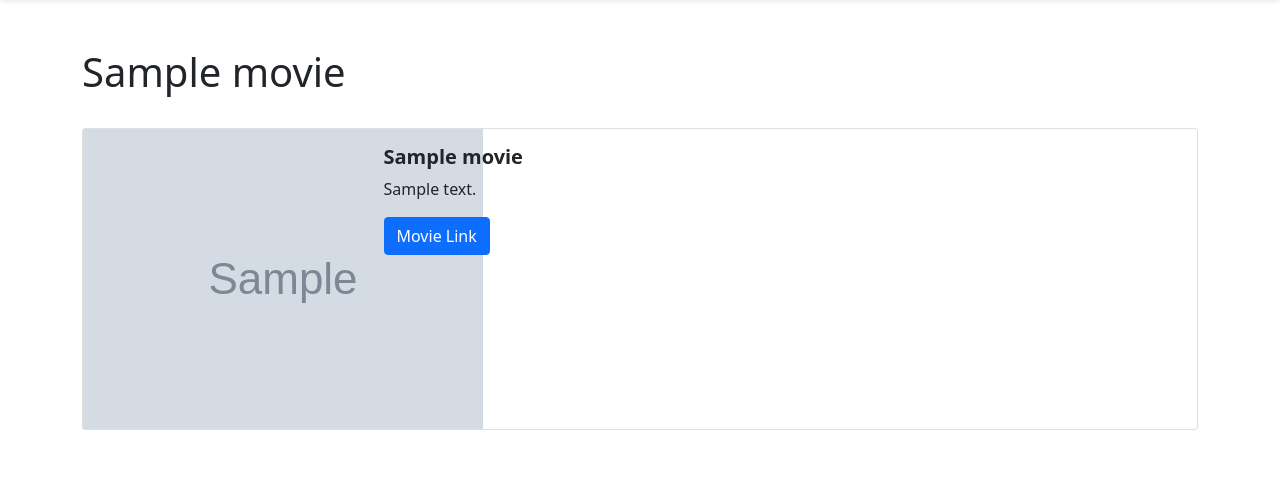
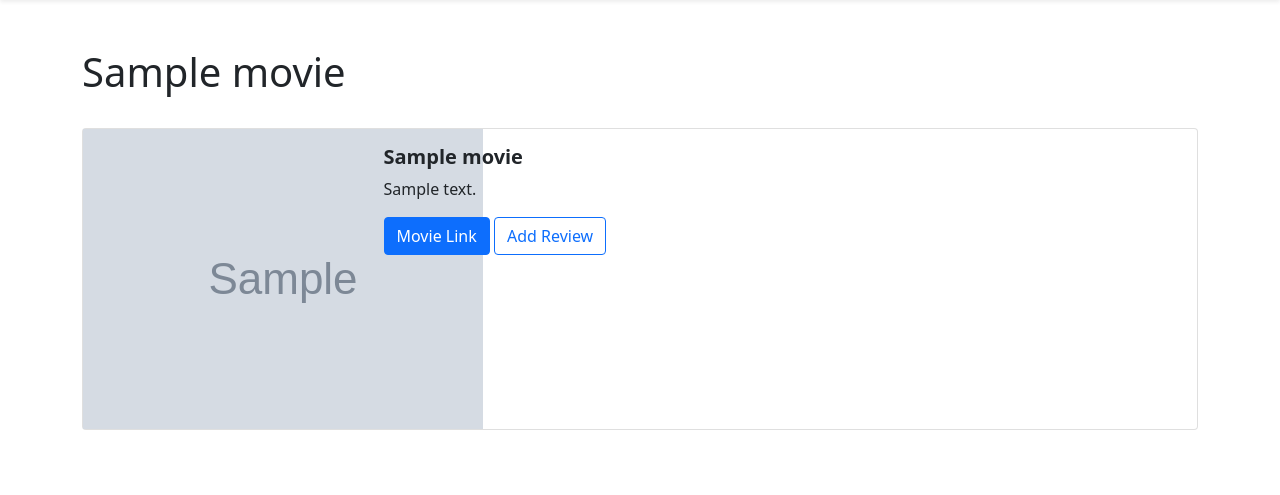
Before and after one commit to paulnyabaro/moviereviews, a Django app: page /movie/1/ in a window 1280 px wide. Shown: the part 56-551 px from the top of the page. Run offline with Django 4.2, Linux system fonts and the light colour scheme; a user stored in the database is signed in; tables that the repository leaves empty hold one stand-in row (values such as "Sample post"); grey boxes marked "Sample" are stand-in pictures; parts of the project's set-up code (start-up, migrations or seed data) failed here and were passed over.

Commit message:
Added add review section

```diff
--- a/movie/forms.py
+++ b/movie/forms.py
@@ -15,5 +15,5 @@ class ReviewForm(ModelForm):
                 'watchAgain': ('Watch Again')
             }
             widgets = {
-                'text': Textarea(attrs={'rows':4})
+                'text': Textarea(attrs={'rows':4}),
             }
--- a/movie/templates/detail.html
+++ b/movie/templates/detail.html
@@ -15,6 +15,10 @@
                         {% if movie.url %}
                         <a href="{{ movie.url }}" class="btn btn-primary">Movie Link</a>
                         {% endif %}
+
+                        {% if user.is_authenticated %}
+                        <a href="{% url 'createreview' movie.id %}" class="btn btn-outline-primary">Add Review</a>
+                        {% endif %}
                     </div>
                 </div>
             </div>
```
